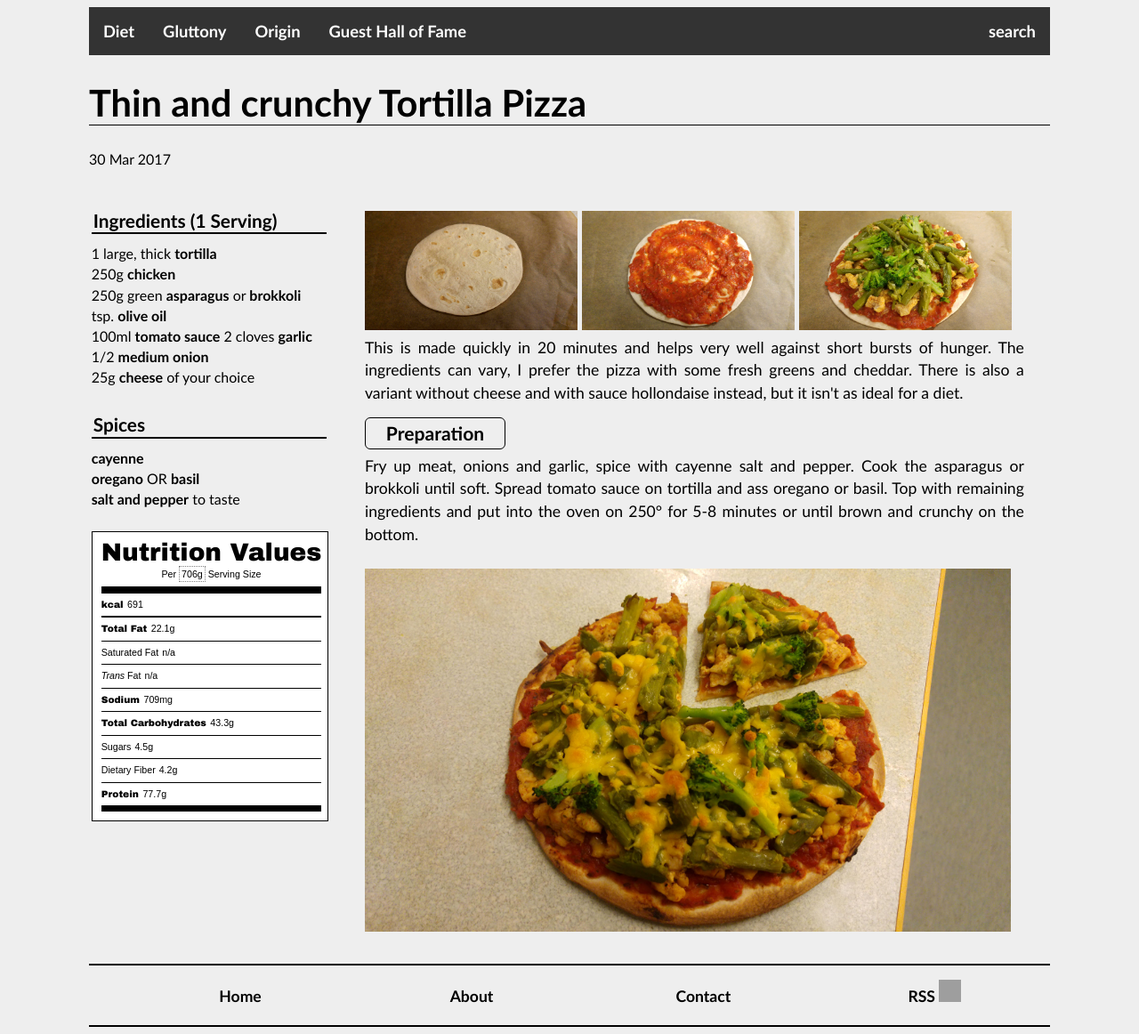
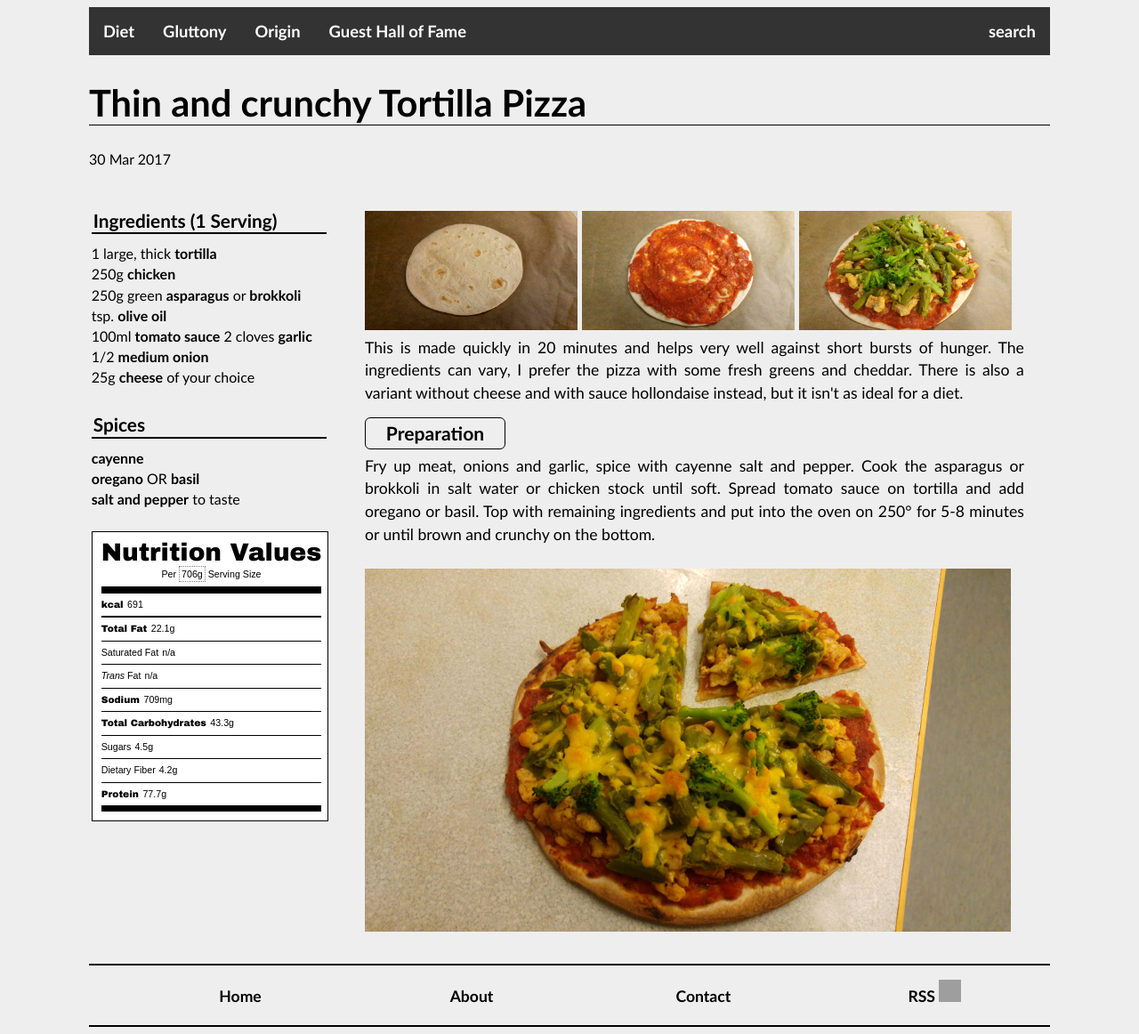
Before and after one commit to gluttonousbear/gluttonousbear.github.io, a Jekyll site: the page built from _posts/2017-03-30-thin-and-crunchy-tortilla-pizza.html, in a window 1280 px wide. Shown: the whole page at 89% size. Built offline with Jekyll 4.4.1, drawn with Linux system fonts in a browser that asks for light colours; grey boxes are pictures that could not be loaded.

Commit message:
Update 2017-03-30-thin-and-crunchy-tortilla-pizza.html

```diff
--- a/_posts/2017-03-30-thin-and-crunchy-tortilla-pizza.html
+++ b/_posts/2017-03-30-thin-and-crunchy-tortilla-pizza.html
@@ -43,13 +43,14 @@ origin: Fusion
 				  <img src="/images/2017-03-30-thin-and-crunchy-tortilla-pizza.jpg" alt="taco pizza" style="width:32.3%"/>
 				  <img src="/images/2017-03-30-thin-and-crunchy-tortilla-pizza2.jpg" alt="taco pizza" style="width:32.3%"/>
           <img src="/images/2017-03-30-thin-and-crunchy-tortilla-pizza3.jpg" alt="taco pizza" style="width:32.3%"/><br />
-				   This is made quickly in 20 minutes and helps very well against short bursts of hunger. The ingredients can vary,
-           I prefer the pizza with some fresh greens and cheddar. There is also a variant without cheese and with sauce
-           hollondaise instead, but it isn't as ideal for a diet.<br />
-			  <h5>Preparation</h5>
-				  Fry up meat, onions and garlic, spice with cayenne salt and pepper. Cook the asparagus or brokkoli until soft.
-          Spread tomato sauce on tortilla and ass oregano or basil. Top with remaining ingredients and put into the oven
-          on 250° for 5-8 minutes or until brown and crunchy on the bottom.
+		This is made quickly in 20 minutes and helps very well against short bursts of hunger. The ingredients can vary,
+           	I prefer the pizza with some fresh greens and cheddar. There is also a variant without cheese and with sauce
+           	hollondaise instead, but it isn't as ideal for a diet.<br />
+	  <h5>Preparation</h5>
+		  Fry up meat, onions and garlic, spice with cayenne salt and pepper. Cook the asparagus or brokkoli
+		  in salt water or chicken stock until soft.
+		  Spread tomato sauce on tortilla and add oregano or basil. Top with remaining ingredients and put into the oven
+		  on 250° for 5-8 minutes or until brown and crunchy on the bottom.
 				  <br /><br />
 				  <img src="/images/2017-03-30-thin-and-crunchy-tortilla-pizza4.jpg" alt="slow cooked chicken picture" style="width:98%"/>
 
```
